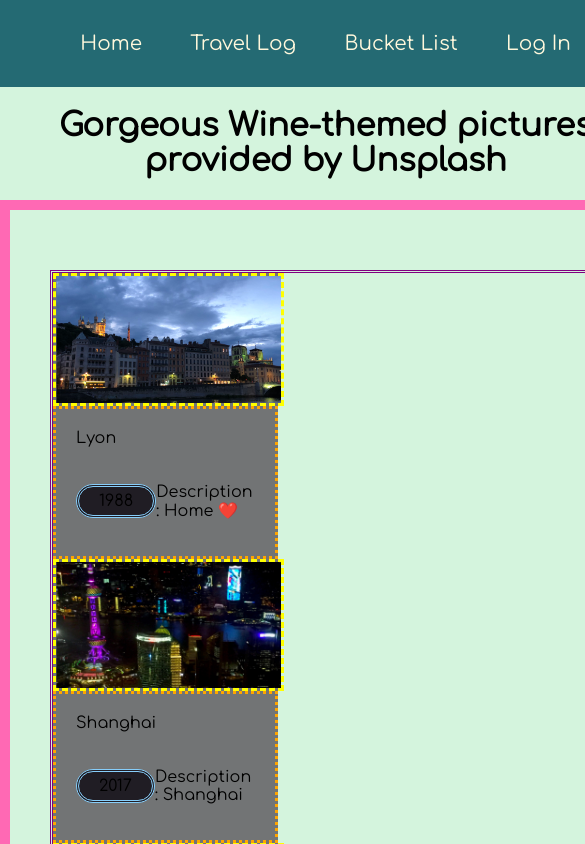
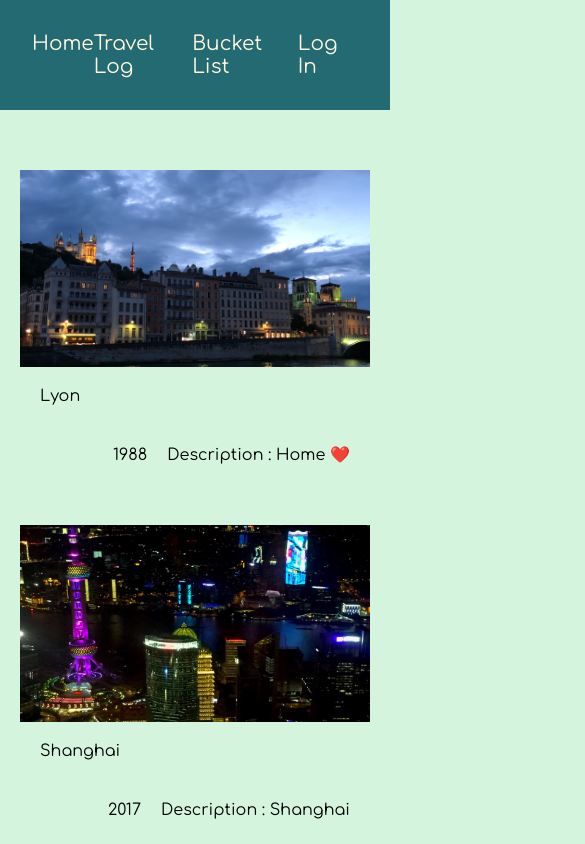
Before and after one commit to So-G/travel-bug-front, a React (Create React App) app: page /travellog in a window 390 px wide. Shown: the top 844 px of the page, 585 px wide, since content can reach past the window. Built offline with nearby package versions, Linux system fonts and the light colour scheme.

Commit message:
implemented a grid display on travel log page

```diff
--- a/src/App.js
+++ b/src/App.js
@@ -6,8 +6,6 @@ export default function App() {
   return (
     <>
       <Header />
-      <h1>Gorgeous Wine-themed pictures provided by Unsplash</h1>
-
       <Main />
       <Footer />
     </>
--- a/src/components/VisitedCountriesList.js
+++ b/src/components/VisitedCountriesList.js
@@ -43,10 +43,9 @@ const countries = [
 
 function VisitedCountriesList() {
   return (
-    <div className="cards">
+    <section className="cards">
+      {countries.map((destination) => (
         <div className="card">
-        {countries.map((destination) => (
-          <>
           <div className="card_image-container">
             <img
               className="countrypic"
@@ -61,10 +60,9 @@ function VisitedCountriesList() {
               <p> Description : {destination.description}</p>
             </div>
           </div>
-          </>
+        </div>
       ))}
-      </div>
-    </div>
+    </section>
   );
 }
 
--- a/src/index.css
+++ b/src/index.css
@@ -46,6 +46,7 @@ footer {
 h1 {
   text-align: center;
 }
+
 /* ================
 NavBar styling
 ================*/
@@ -105,9 +106,6 @@ h2 {
 ================*/
 
 main {
-  border-width: 10px;
-  border-style: solid;
-  border-color: hotpink;
   display: grid;
   grid-template-columns: 1fr repeat(12, minmax(auto, 60px)) 1fr;
   grid-gap: 40px;
@@ -117,8 +115,6 @@ main {
 .cards {
   box-sizing: border-box;
   grid-column: 2 / span 12;
-  border: purple;
-  border-style: double;
   display: grid;
   grid-template-columns: repeat(12, minmax(auto, 60px));
   grid-gap: 40px;
@@ -128,7 +124,7 @@ main {
   grid-column-end: span 4;
   display: flex;
   flex-direction: column;
-  background-color: #727475;
+  /* background-color: #727475; */
   transition: all 0.4s ease 0s;
 }
 
@@ -137,8 +133,6 @@ main {
 }
 
 .card_image-container {
-  border-style: dashed;
-  border-color: yellow;
   width: 100%;
   padding-top: 56.25%;
   overflow: hidden;
@@ -154,8 +148,6 @@ main {
 }
 
 .card_content {
-  border-style: dotted;
-  border-color: orange;
   padding: 20px;
 }
 
@@ -170,11 +162,41 @@ main {
 }
 
 .card_year {
-  border-style: double;
-  border-color: lightskyblue;
   margin-left: auto;
   padding: 5px 20px;
-  background-color: rgb(32, 29, 36);
   cursor: pointer;
   border-radius: 20px;
 }
+
+/* ================
+  Media Queries
+  ================*/
+@media only screen and (max-width: 1000px) {
+  .card {
+    grid-column-end: span 6;
+  }
+}
+@media only screen and (max-width: 700px) {
+  main {
+    grid-gap: 20px;
+  }
+  .card {
+    grid-column-end: span 12;
+  }
+}
+
+@media only screen and (max-width: 500px) {
+  main {
+    grid-template-columns: 10px repeat(6, 1fr) 10px;
+    grid-gap: 10px;
+  }
+
+  .cards {
+    grid-column: 2 / span 6;
+    grid-template-columns: repeat(6, 1fr);
+    grid-gap: 20px;
+  }
+  .card {
+    grid-column-end: span 6;
+  }
+}
```
Lines whose indentation alone changed are shown as unchanged.
